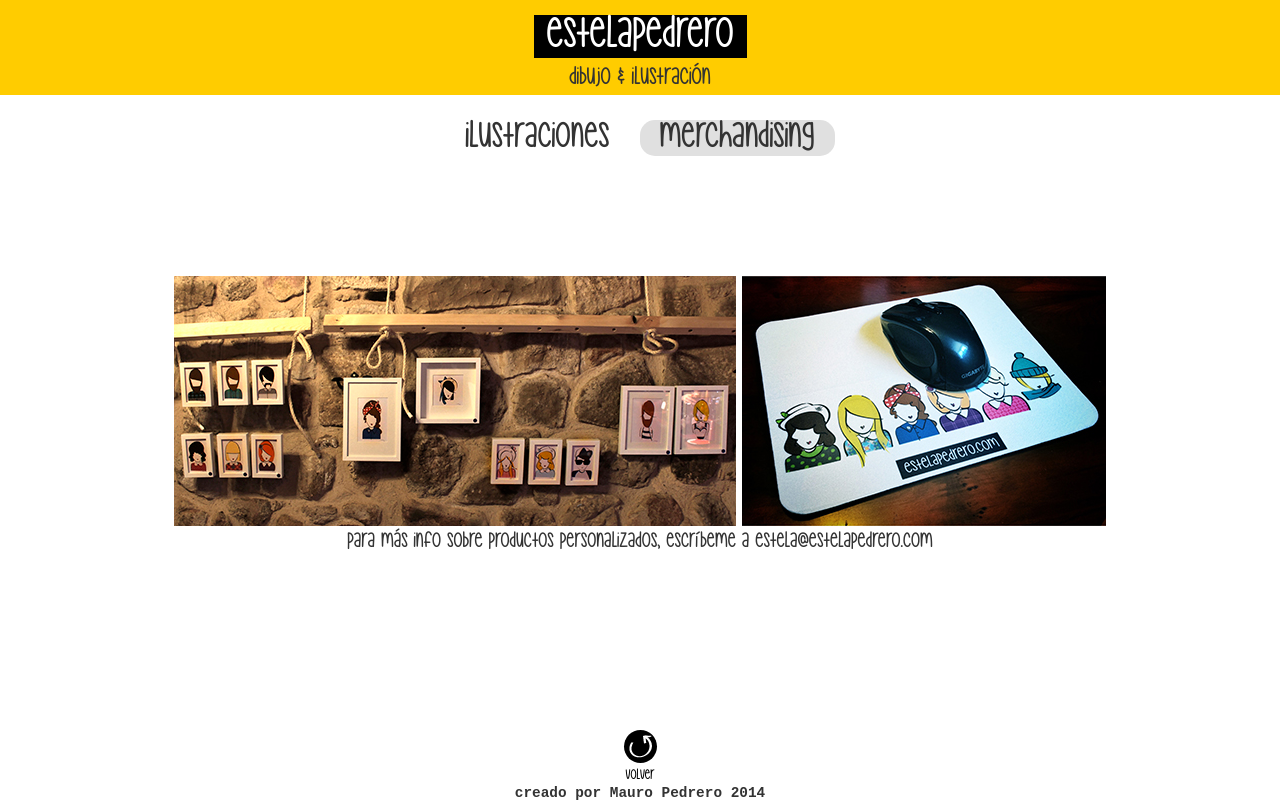
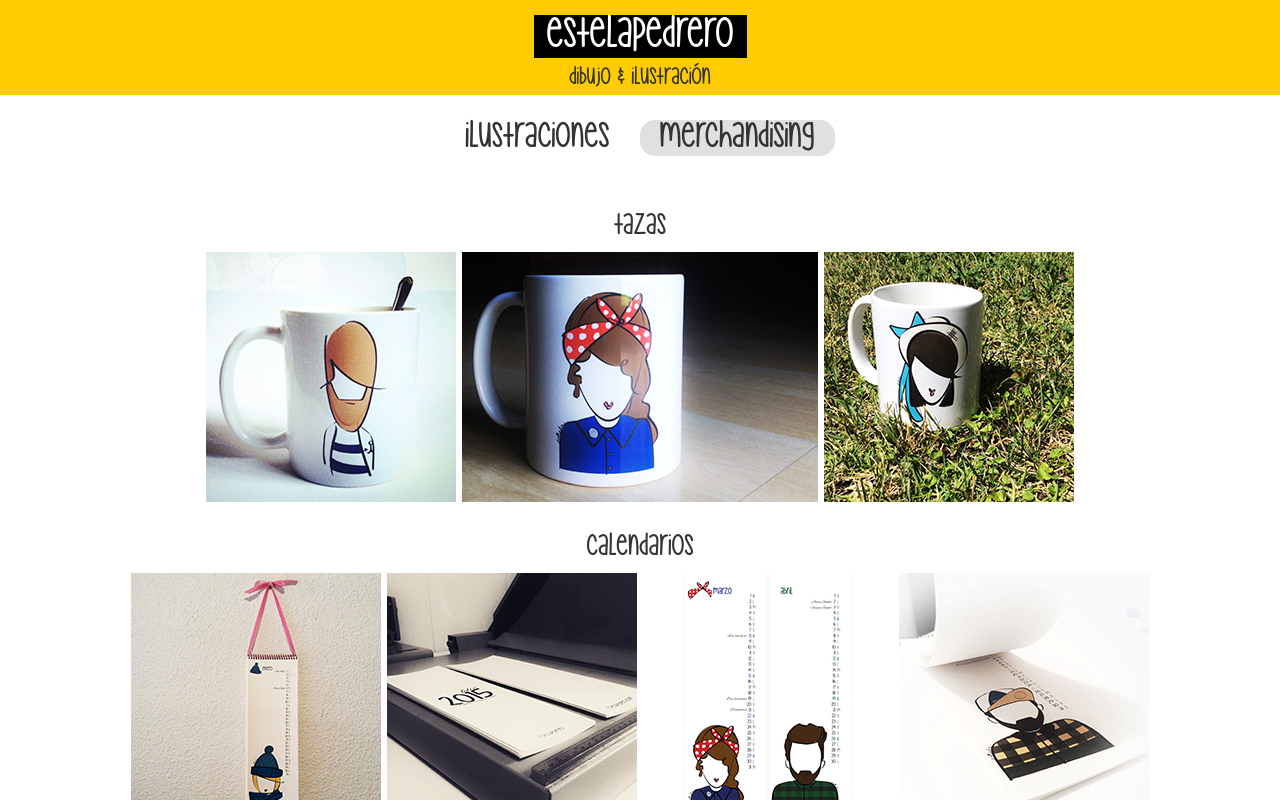
Before and after one commit to estelapedrero/personal-web-page, a plain HTML site: page d&i.html in a window 1280 px wide. Both pictures are taken after a click on the element "merchandising". Shown: the top 800 px of the page. Drawn offline with nearby package versions, Linux system fonts and the light colour scheme.

Commit message:
merchandising added

```diff
--- a/d&i.html
+++ b/d&i.html
@@ -171,17 +171,40 @@
 
 		</ul>
 	</section>
-	<div class="corte_about_me"></div>
 	<section class="merchandising">
 		<ul class="imgs">
 			<li>
-				<img src="img/expo.jpg" alt="exposicion">
+				<p class="imgs_merch">tazas</p>
+				<img src="img/taza1.jpg" alt="taza">
+				<img src="img/taza2.jpg" alt="taza">
+				<img src="img/taza3.jpg" alt="taza">
 			</li>
 			<li>
+				<p class="imgs_merch">calendarios</p>
+				<img src="img/calendario4.jpg" alt="calendario">
+				<img src="img/calendario1.jpg" alt="calendario">
+				<img src="img/calendario2.jpg" alt="calendario">
+				<img src="img/calendario3.jpg" alt="calendario">
+				<img src="img/calendario5.jpg" alt="calendario">
+
+
+			</li>
+			<li>
+				<p class="imgs_merch">cuadros & exposiciones</p>
+				<img src="img/expo.jpg" alt="exposicion">
+				<img src="img/cuadro1.jpg" alt="cuadro">
+				<img src="img/cuadro2.jpg" alt="cuadro">
+			</li>
+
+			<li>
+				<p class="imgs_merch">otros</p>
 				<img src="img/alfombrilla.jpg" alt="alfombrilla">
 			</li>
 		</ul>
-		<p>para más info sobre productos personalizados, escríbeme a estela@estelapedrero.com</p></section>
+		<p class="txt_merch">
+			para más info sobre productos personalizados, escríbeme a estela@estelapedrero.com
+		</p>
+	</section>
 	</div>
 
 	<footer class="about_me">
--- a/style/style.css
+++ b/style/style.css
@@ -379,7 +379,6 @@ footer.about_me, footer.follow_me, footer.more
 {
 	height: 87px;
 	padding-bottom: 3px;
-	margin-top: -90px;
 }
 
 footer.about_me a, footer.follow_me a, footer.more a
@@ -470,7 +469,14 @@ section.more {
 	font-family:"hey_pretty_girl";
 	font-size:30px;
 	margin-bottom:25px;
-
+}
+.imgs_merch{
+	font-size:30px;
+	margin-top:25px;
+}
+.txt_merch{
+	font-size:24px;
+	margin-top:20px;
 }
 .imgs_circulo{
 	width: 270px;
```
Also changed, not shown: img/Foto 10-01-15 13 05 34.jpg (added), img/Foto 25-10-14 16 27 24.jpg (added), img/Foto 25-10-14 16 48 27.jpg (added), img/calendario1.jpg (added), img/calendario2.jpg (added), img/calendario3.jpg (added), img/calendario4.jpg (added), img/calendario5.jpg (added), img/cuadro1.jpg (added), img/cuadro2.jpg (added), img/taza1.jpg (added), img/taza2.jpg (added), img/taza3.jpg (added), img/taza4.jpg (added).
